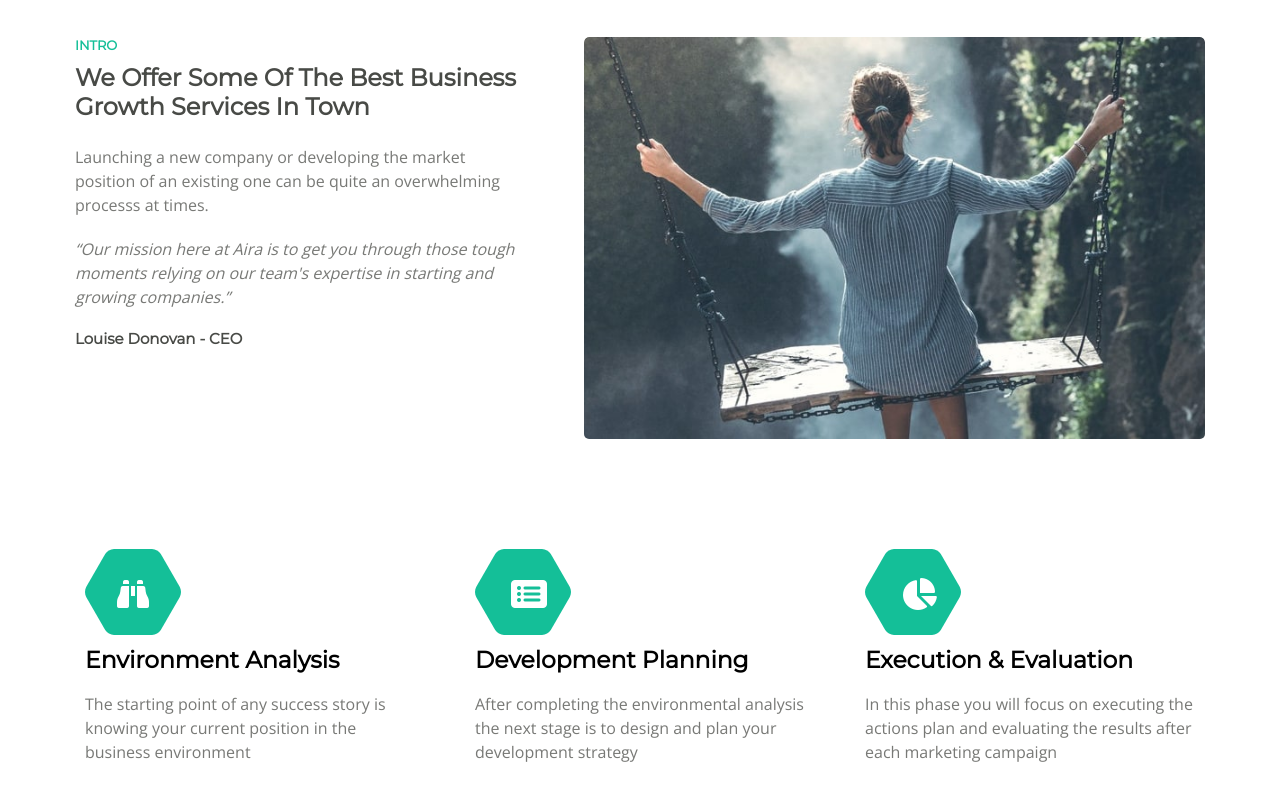
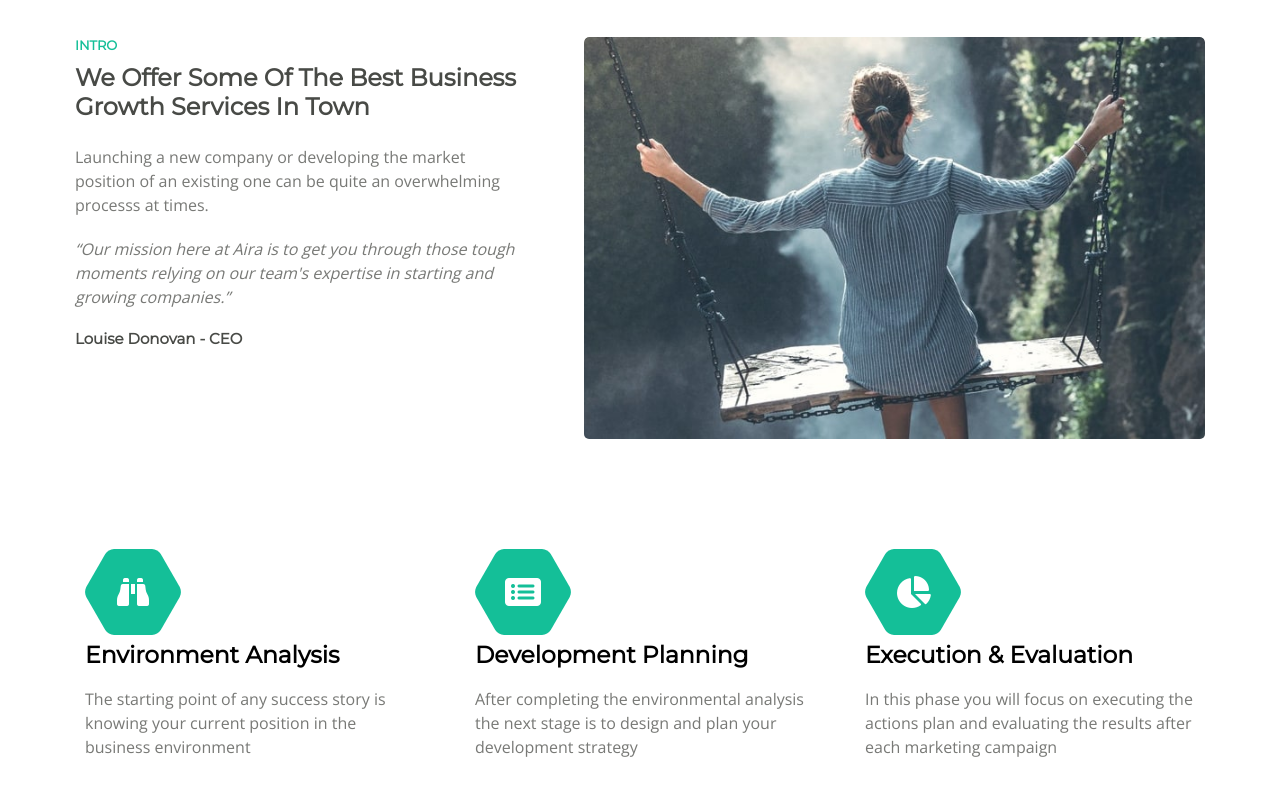
Before and after one commit to estevaog3/AriaBusiness, a plain HTML site: page index.html in a window 1280 px wide. Shown: the part 963-1763 px from the top of the page. Drawn offline with nearby package versions, Linux system fonts and the light colour scheme.

Commit message:
Refactor `intro__steps`: use BEM naming convention [See more]
In order to positionate correctly the hexagon (and the icon inside of it), this commit applies the flexbox layout to the `li` that wraps the hexagon and other elements.

```diff
--- a/index.html
+++ b/index.html
@@ -67,9 +67,8 @@
     </div>
     <ul class="intro__steps">
       <li>
-        <div class="intro__icon-container">
-          <img class="medium-hexagon" src="./assets/hexagon-green.svg">
-          <i class="fas fa-binoculars"></i>
+        <div class="hexagon hexagon--big">
+          <i class="fas fa-binoculars hexagon__icon hexagon__icon--big"></i>
         </div>
         <h3>Environment Analysis</h3>
         <p class="small-text">The starting point of any success story is
@@ -77,9 +76,8 @@
           in the business environment</p>
       </li>
       <li>
-        <div class="intro__icon-container">
-          <img class="medium-hexagon" src="./assets/hexagon-green.svg">
-          <i class="fas fa-list-alt"></i>
+        <div class="hexagon hexagon--big">
+          <i class="fas fa-list-alt hexagon__icon hexagon__icon--big"></i>
         </div>
         <h3>Development Planning</h3>
         <p class="small-text">After completing the environmental analysis
@@ -87,9 +85,8 @@
           your development strategy</p>
       </li>
       <li>
-        <div class="intro__icon-container">
-          <img class="medium-hexagon" src="./assets/hexagon-green.svg">
-          <i class="fas fa-chart-pie"></i>
+        <div class="hexagon hexagon--big">
+          <i class="fas fa-chart-pie hexagon__icon hexagon__icon--big"></i>
         </div>
         <h3>Execution & Evaluation</h3>
         <p class="small-text">In this phase you will focus on
--- a/scss/_intro.scss
+++ b/scss/_intro.scss
@@ -60,6 +60,9 @@
 
 .intro__steps li{
   margin-top: 46px;
+  display: flex;
+  flex-direction: column;
+  align-items: center;
 }
 .intro__steps li:first-child{
   margin-top: 0;
@@ -85,18 +88,25 @@
   font-style: italic;
 }
 
-.medium-hexagon{
-  width: 4.8rem;
-  height: 4.8rem;
+.hexagon{
+  width: 52px;
+  height: 52px;
+  position: relative;
+  background: center / contain no-repeat url(../assets/hexagon-green.svg) border-box;
 }
 
-.intro__icon-container{
-  position: relative;
+.hexagon--big{
+  width: 96px;
+  height: 96px;
 }
 
-.intro__icon-container i{
+.hexagon__icon{
   position: absolute;
   top: 50%;
   left: 50%;
   transform: translate(-50%, -50%);
 }
+
+.hexagon__icon--big{
+  font-size: 1.6em;
+}
--- a/scss/_media-queries.scss
+++ b/scss/_media-queries.scss
@@ -63,6 +63,7 @@
     text-align: left;
     max-width: 350px;
     padding: 0 10px;
+    align-items: flex-start;
   }
 
   .intro__icon-container i {
```
Also changed, not shown: css/styles.css.
